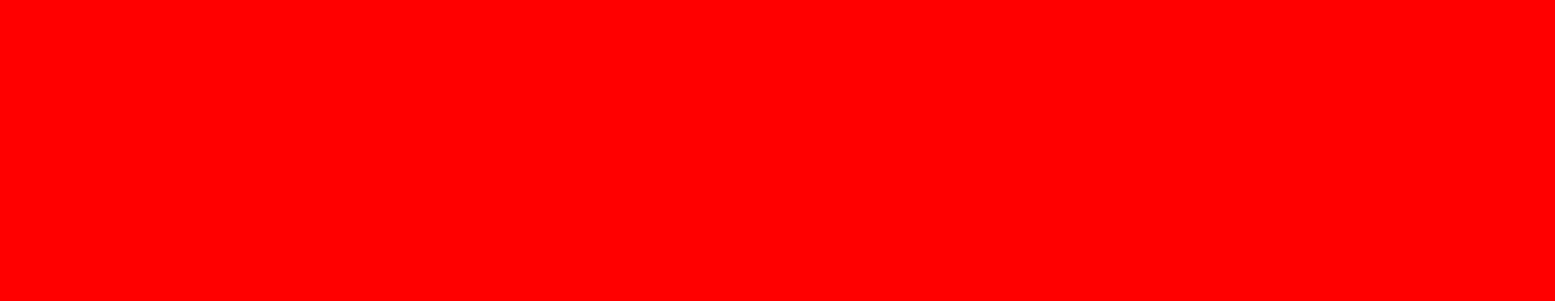
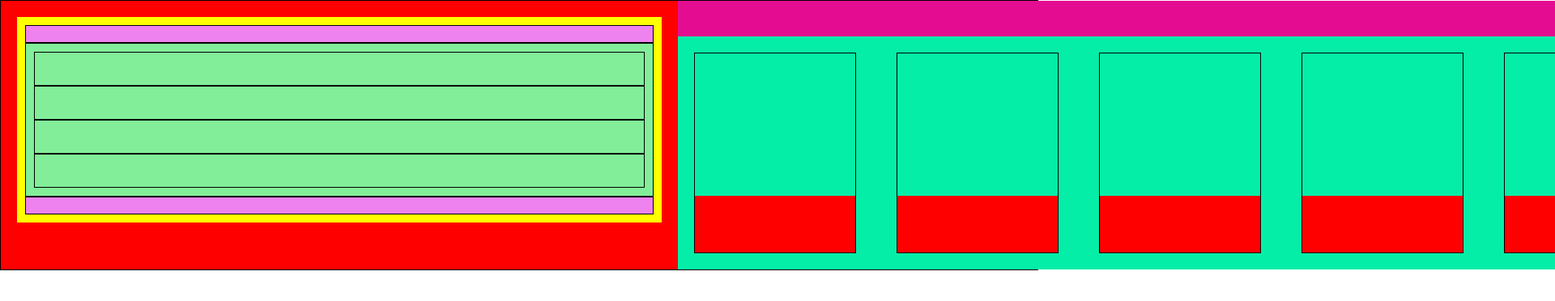
Before and after one commit to WilliamSepulveda/CampusShop, a plain HTML site: page index.html in a window 1280 px wide. Shown: the top 372 px of the page at 81% size, 1920 px wide, since content can reach past the window. Drawn offline with Linux system fonts and the light colour scheme.

Commit message:
feat :lipstick: estructura hecha para importar contendio
se creo la estrucutra para poner el contenido correspondiente

```diff
--- a/css/style.css
+++ b/css/style.css
@@ -5,3 +5,75 @@
     margin: 0;
     box-shadow: 0;
 }
+.contenedor_dad{
+    display: grid;
+    border: 1px solid black;
+    height: 100%;
+    width: 100%;
+}
+.contenedor_son{
+    display: flex;
+    background: blue;
+}
+.contendor_info{
+    display: flex;
+    background: red;
+    width: 30%;
+    padding: 20px;
+    flex-direction: column;
+}
+.contenedor_list{
+    display: flex;
+    flex-direction: column;
+    background: yellow;
+    padding: 10px;
+}
+.articles{
+    background: violet;
+    padding: 10px;
+    border: 1px solid black;
+}
+.articles2{
+    background: rgb(130, 238, 153);
+    padding: 10px;
+    border: 1px solid black;
+}
+.shoping{
+    padding: 20px;
+    border: 1px solid black;
+}
+
+
+.contendor_info2{
+    display: flex;
+    background: rgb(82, 204, 0);
+    flex-direction: column;
+    width: 70%;
+}
+.title{
+    display: flex;
+    padding: 22px;
+    background: rgb(228, 13, 145);
+}
+.contenedor_products{
+    display: flex;
+    padding: 20px;
+    background: rgb(4, 238, 168);
+    width: 100%;
+    height: 100%;
+    gap: 50px;
+}
+.contenedor_article{
+    position: relative;
+    border: 1px solid black;
+    width: 282px;
+
+}
+.cont_price{
+    display: flex;
+    background: red;
+    padding: 20px;
+    margin-top: 89%;
+    height: 30px;
+
+}
--- a/css/variable.css
+++ b/css/variable.css
@@ -1,3 +1,3 @@
 :root{
-    background: red;
+    background: rgb(255, 255, 255);
 }
--- a/index.html
+++ b/index.html
@@ -8,6 +8,55 @@
     <script type="module" src="main.js" defer ></script>
 </head>
 <body>
+    <div class="contenedor_dad">
+        <div class="contenedor_son">
+            <div class="contendor_info">
+                <div class="contenedor_list">
+                    <div class="articles">
 
+                    </div>
+                    <div class="articles2">
+                        <div class="shoping"></div>
+                        <div class="shoping"></div>
+                        <div class="shoping"></div>
+                        <div class="shoping"></div>
+                    </div>
+                    <div class="articles"></div>
+                </div>
+            </div>
+            <div class="contendor_info2">
+                <div class="title">
+
+                </div>
+                    <div class="contenedor_products">
+                        <div class="contenedor_article">
+                            <div class="cont_price"></div>
+                        </div>
+                        <div class="contenedor_article">
+                            <div class="cont_price"></div>
+                        </div>
+                        <div class="contenedor_article">
+                            <div class="cont_price"></div>
+                        </div>
+                        <div class="contenedor_article">
+                            <div class="cont_price"></div>
+                        </div>
+                        <div class="contenedor_article">
+                            <div class="cont_price"></div>
+                        </div>
+                        <div class="contenedor_article">
+                            <div class="cont_price"></div>
+                        </div>
+                        <div class="contenedor_article">
+                            <div class="cont_price"></div>
+                        </div>
+                        <div class="contenedor_article">
+                            <div class="cont_price"></div>
+                        </div>
+
+                    </div>
+            </div>
+        </div>
+    </div>
 </body>
 </html>
```
